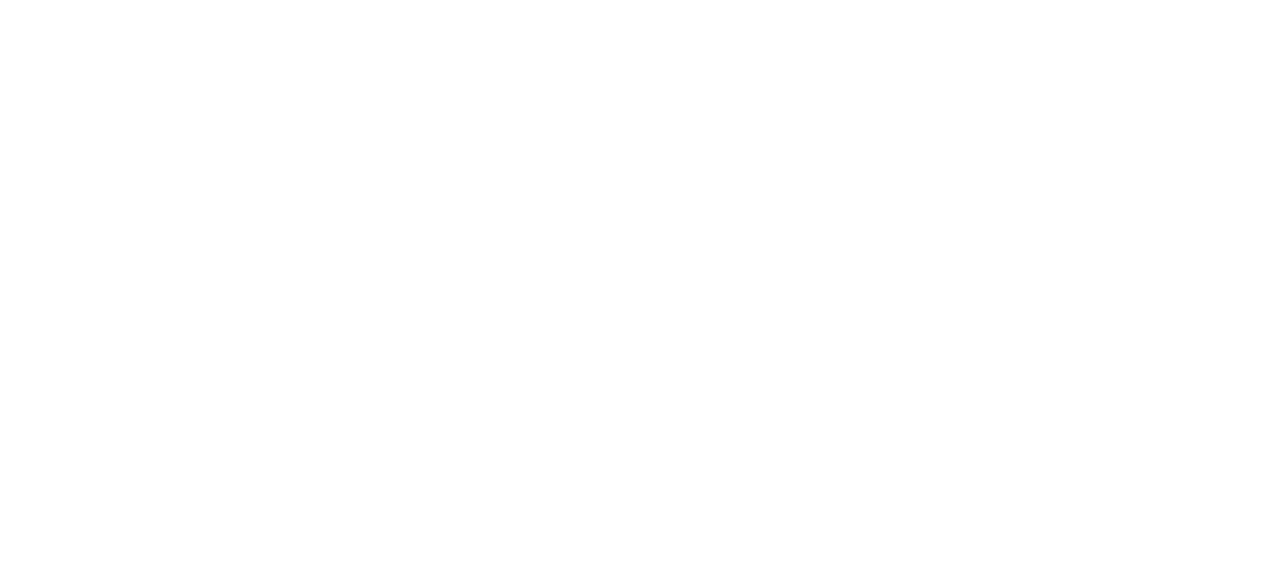
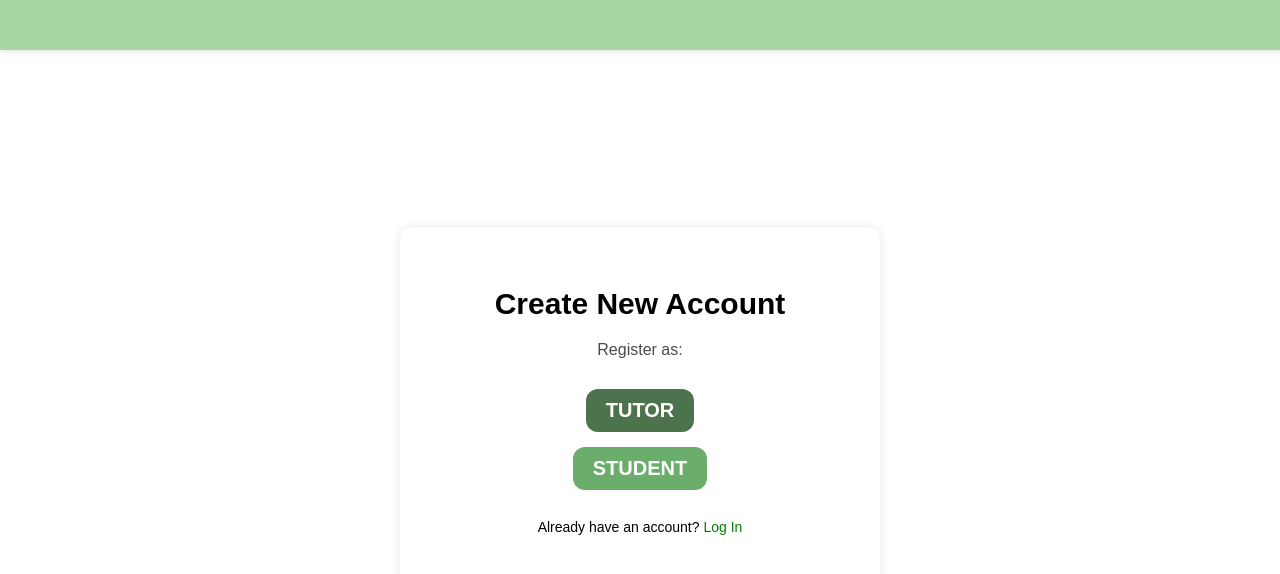
Before and after one commit to joshuacorretjer/tutormatch-frontend, an Angular app in the folder angular/: page /register in a window 1280 px wide. Before the commit this address led to /. Shown: the top 574 px of the page. Built offline with nearby package versions, Linux system fonts and the light colour scheme.

Commit message:
Fixed the "Register Here" link in the login page

```diff
--- a/angular/src/app/login/login.component.css
+++ b/angular/src/app/login/login.component.css
@@ -1,9 +1,5 @@
 body {
     font-family: 'Arial', sans-serif;
-    display: flex;
-    justify-content: center;
-    align-items: center;
-    height: 100vh;
     background-color: #ffffff;
     margin: 0;
     padding: 0;
@@ -24,12 +20,13 @@ body {
 
 .container {
     text-align: center;
+    font-family: Arial, sans-serif;
     background: white;
     padding: 30px;
     width: 450px;
     border-radius: 8px;
     box-shadow: 0 0 10px rgba(0, 0, 0, 0.1);
-    margin-top: 100px;
+    margin: 100px auto 0;
 }
 
 h1 {
@@ -49,6 +46,7 @@ a {
 
 a:hover {
     text-decoration: underline;
+    cursor: pointer;
 }
 
 form {
--- a/angular/src/app/login/login.component.html
+++ b/angular/src/app/login/login.component.html
@@ -1,16 +1,7 @@
-<!DOCTYPE html>
-<html lang="en">
-<head>
-    <meta charset="UTF-8">
-    <meta name="viewport" content="width=device-width, initial-scale=1.0">
-    <link rel="stylesheet" href="angular\src\login\login.component.css">
-    <title>Login</title>
-</head>
-<body>
 <div class="header"></div>
 <div class="container">
     <h1>Login</h1>
-        <p>Don't have an acount? <a href="register.html">Register Here</a></p>
+    <p>Don't have an acount? <a [routerLink]="['/register']">Register Here</a></p>
     <form>
         <label for="email">Email</label>
         <input type="email" name="email" id="email" placeholder="Enter your email" required>
@@ -21,5 +12,3 @@
         <button type="submit">Login</button>
     </form>
 </div>
-</body>
-</html>
--- a/angular/src/app/login/login.component.ts
+++ b/angular/src/app/login/login.component.ts
@@ -1,8 +1,11 @@
 import { Component } from '@angular/core';
+import { RouterModule } from '@angular/router';
+
 
 @Component({
   selector: 'app-login',
-  imports: [],
+  standalone: true,
+  imports: [RouterModule],
   templateUrl: './login.component.html',
   styleUrl: './login.component.css'
 })
--- a/angular/src/app/register/register.component.html
+++ b/angular/src/app/register/register.component.html
@@ -12,12 +12,13 @@
         <h1>Create New Account</h1>
         <p class="subtext"> Register as:</p>
         <div class="button-container">
-            <a href="tutorreg.html" class="tutor-link">
+            <a href="tutor-match-repo\angular\src\app\tutorreg\tutorreg.component.html" class="tutor-link">
                 <button class="tutor-btn">Tutor</button>
-            <a href="studentreg.html" class="student-link">
+            </a>
+            <a href="tutor-match-repo\angular\src\app\studentreg\studentreg.component.html" class="student-link">
                 <button class="student-btn">Student</button>
             </a>
-            <p>Already have an account? <a href="login.html">Log In</a></p>
+            <p>Already have an account? <a href="angular\src\app\login\login.component.html">Log In</a></p>
         </div>
     </div>
 </body>
--- a/angular/src/app/register/register.component.ts
+++ b/angular/src/app/register/register.component.ts
@@ -1,10 +1,12 @@
 import { Component } from '@angular/core';
+import { RouterModule } from '@angular/router';
 
 @Component({
   selector: 'app-register',
-  imports: [],
+  standalone: true,
+  imports: [RouterModule],
   templateUrl: './register.component.html',
-  styleUrl: './register.component.css'
+  styleUrls: ['./register.component.css']
 })
 export class RegisterComponent {
 
```
Also changed, not shown: angular/src/app/app.routes.ts (+2 -6 lines), angular/src/app/app.component.html (line endings or trailing spaces). Lines whose indentation alone changed are shown as unchanged.
